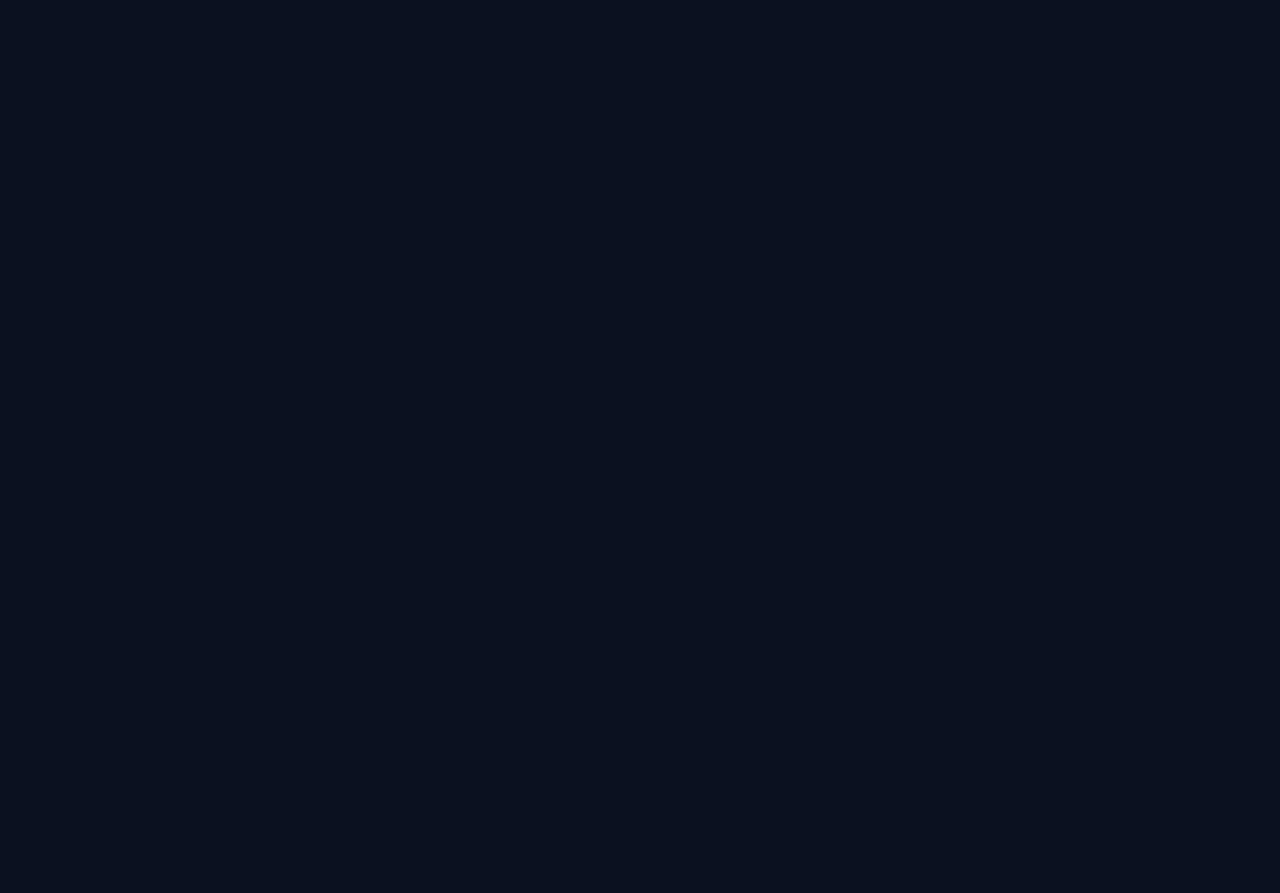
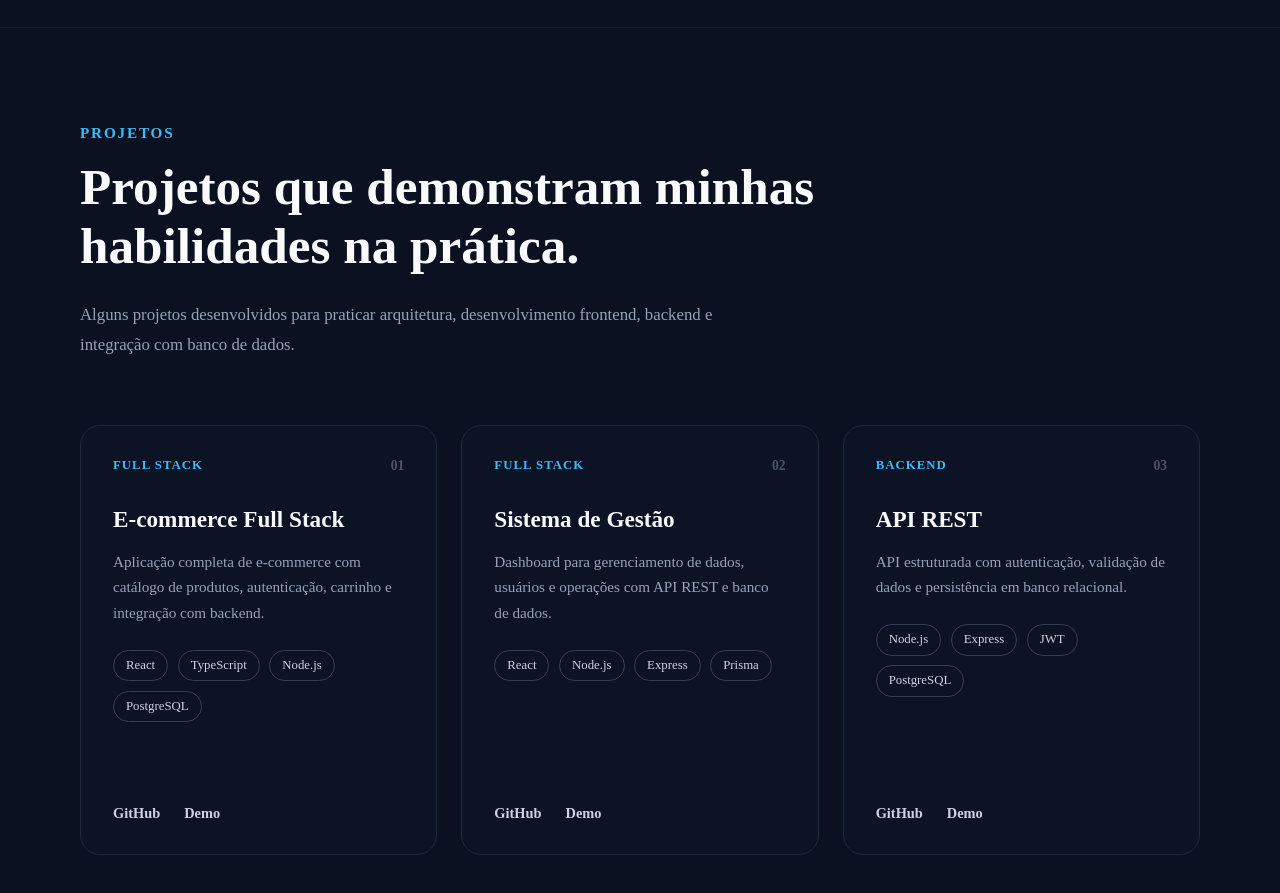
Before and after one commit to jgsantosx/portfolio, a React (Vite) app in the folder frontend/: page / in a window 1280 px wide. Shown: the part 2400-3293 px from the top of the page. Before the commit the page ends 2427 px from the top, so only its background shows below. Built offline with nearby package versions, Linux system fonts and the light colour scheme.

Commit message:
feat: add projects section

```diff
--- a/frontend/src/App.tsx
+++ b/frontend/src/App.tsx
@@ -2,6 +2,7 @@ import { Navbar } from "./components/Navbar/Navbar";
 import { Hero } from "./sections/Hero/Hero";
 import { About } from "./sections/About/About";
 import { Skills } from "./sections/Skills/Skills";
+import { Projects } from "./sections/Projects/Projects";
 
 function App() {
   return (
@@ -12,6 +13,7 @@ function App() {
         <Hero />
         <About />
         <Skills />
+        <Projects />
       </main>
     </>
   );
--- /dev/null
+++ b/frontend/src/sections/Projects/Projects.css
@@ -0,0 +1,165 @@
+.projects {
+  border-top: 1px solid rgba(148, 163, 184, 0.08);
+}
+
+.projects__heading {
+  max-width: 760px;
+  margin-bottom: 4rem;
+}
+
+.projects__eyebrow {
+  display: inline-block;
+  margin-bottom: 1rem;
+
+  color: #38bdf8;
+
+  font-size: 0.95rem;
+  font-weight: 600;
+
+  text-transform: uppercase;
+  letter-spacing: 0.12em;
+}
+
+.projects__title {
+  margin-bottom: 1.5rem;
+
+  color: #f8fafc;
+
+  font-size: clamp(2rem, 4vw, 3.5rem);
+  line-height: 1.15;
+}
+
+.projects__description {
+  max-width: 650px;
+
+  color: #94a3b8;
+
+  font-size: 1.05rem;
+  line-height: 1.8;
+}
+
+.projects__grid {
+  display: grid;
+  grid-template-columns: repeat(3, 1fr);
+  gap: 1.5rem;
+}
+
+.project-card {
+  display: flex;
+  flex-direction: column;
+
+  min-height: 430px;
+
+  padding: 2rem;
+
+  border: 1px solid #1e293b;
+  border-radius: 20px;
+
+  background: rgba(15, 23, 42, 0.45);
+
+  transition:
+    transform 0.25s ease,
+    border-color 0.25s ease;
+}
+
+.project-card:hover {
+  transform: translateY(-6px);
+  border-color: rgba(56, 189, 248, 0.45);
+}
+
+.project-card__top {
+  display: flex;
+  align-items: center;
+  justify-content: space-between;
+
+  margin-bottom: 2rem;
+}
+
+.project-card__type {
+  color: #38bdf8;
+
+  font-size: 0.8rem;
+  font-weight: 700;
+
+  text-transform: uppercase;
+  letter-spacing: 0.08em;
+}
+
+.project-card__number {
+  color: #475569;
+
+  font-size: 0.85rem;
+  font-weight: 600;
+}
+
+.project-card h3 {
+  margin-bottom: 1rem;
+
+  color: #f8fafc;
+
+  font-size: 1.45rem;
+}
+
+.project-card__description {
+  margin-bottom: 1.5rem;
+
+  color: #94a3b8;
+
+  font-size: 0.95rem;
+  line-height: 1.7;
+}
+
+.project-card__stack {
+  display: flex;
+  flex-wrap: wrap;
+  gap: 0.6rem;
+
+  margin-bottom: 2rem;
+}
+
+.project-card__stack li {
+  padding: 0.45rem 0.75rem;
+
+  border: 1px solid #334155;
+  border-radius: 999px;
+
+  color: #cbd5e1;
+
+  font-size: 0.8rem;
+}
+
+.project-card__actions {
+  display: flex;
+  gap: 1.5rem;
+
+  margin-top: auto;
+}
+
+.project-card__actions a {
+  color: #cbd5e1;
+
+  font-size: 0.9rem;
+  font-weight: 600;
+
+  transition: color 0.2s ease;
+}
+
+.project-card__actions a:hover {
+  color: #38bdf8;
+}
+
+@media (max-width: 1000px) {
+  .projects__grid {
+    grid-template-columns: repeat(2, 1fr);
+  }
+}
+
+@media (max-width: 700px) {
+  .projects__grid {
+    grid-template-columns: 1fr;
+  }
+
+  .project-card {
+    min-height: auto;
+  }
+}
--- /dev/null
+++ b/frontend/src/sections/Projects/Projects.tsx
@@ -0,0 +1,98 @@
+import "./Projects.css";
+
+const projects = [
+  {
+    title: "E-commerce Full Stack",
+    description:
+      "Aplicação completa de e-commerce com catálogo de produtos, autenticação, carrinho e integração com backend.",
+    stack: ["React", "TypeScript", "Node.js", "PostgreSQL"],
+    type: "Full Stack",
+    github: "https://github.com/",
+    demo: "#",
+  },
+  {
+    title: "Sistema de Gestão",
+    description:
+      "Dashboard para gerenciamento de dados, usuários e operações com API REST e banco de dados.",
+    stack: ["React", "Node.js", "Express", "Prisma"],
+    type: "Full Stack",
+    github: "https://github.com/",
+    demo: "#",
+  },
+  {
+    title: "API REST",
+    description:
+      "API estruturada com autenticação, validação de dados e persistência em banco relacional.",
+    stack: ["Node.js", "Express", "JWT", "PostgreSQL"],
+    type: "Backend",
+    github: "https://github.com/",
+    demo: "#",
+  },
+];
+
+export function Projects() {
+  return (
+    <section className="projects section" id="projects">
+      <div className="container">
+        <div className="projects__heading">
+          <span className="projects__eyebrow">Projetos</span>
+
+          <h2 className="projects__title">
+            Projetos que demonstram minhas habilidades na prática.
+          </h2>
+
+          <p className="projects__description">
+            Alguns projetos desenvolvidos para praticar arquitetura,
+            desenvolvimento frontend, backend e integração com banco de dados.
+          </p>
+        </div>
+
+        <div className="projects__grid">
+          {projects.map((project) => (
+            <article className="project-card" key={project.title}>
+              <div className="project-card__top">
+                <span className="project-card__type">
+                  {project.type}
+                </span>
+
+                <span className="project-card__number">
+                  0{projects.indexOf(project) + 1}
+                </span>
+              </div>
+
+              <h3>{project.title}</h3>
+
+              <p className="project-card__description">
+                {project.description}
+              </p>
+
+              <ul className="project-card__stack">
+                {project.stack.map((technology) => (
+                  <li key={technology}>{technology}</li>
+                ))}
+              </ul>
+
+              <div className="project-card__actions">
+                <a
+                  href={project.github}
+                  target="_blank"
+                  rel="noreferrer"
+                >
+                  GitHub
+                </a>
+
+                <a
+                  href={project.demo}
+                  target="_blank"
+                  rel="noreferrer"
+                >
+                  Demo
+                </a>
+              </div>
+            </article>
+          ))}
+        </div>
+      </div>
+    </section>
+  );
+}
```
